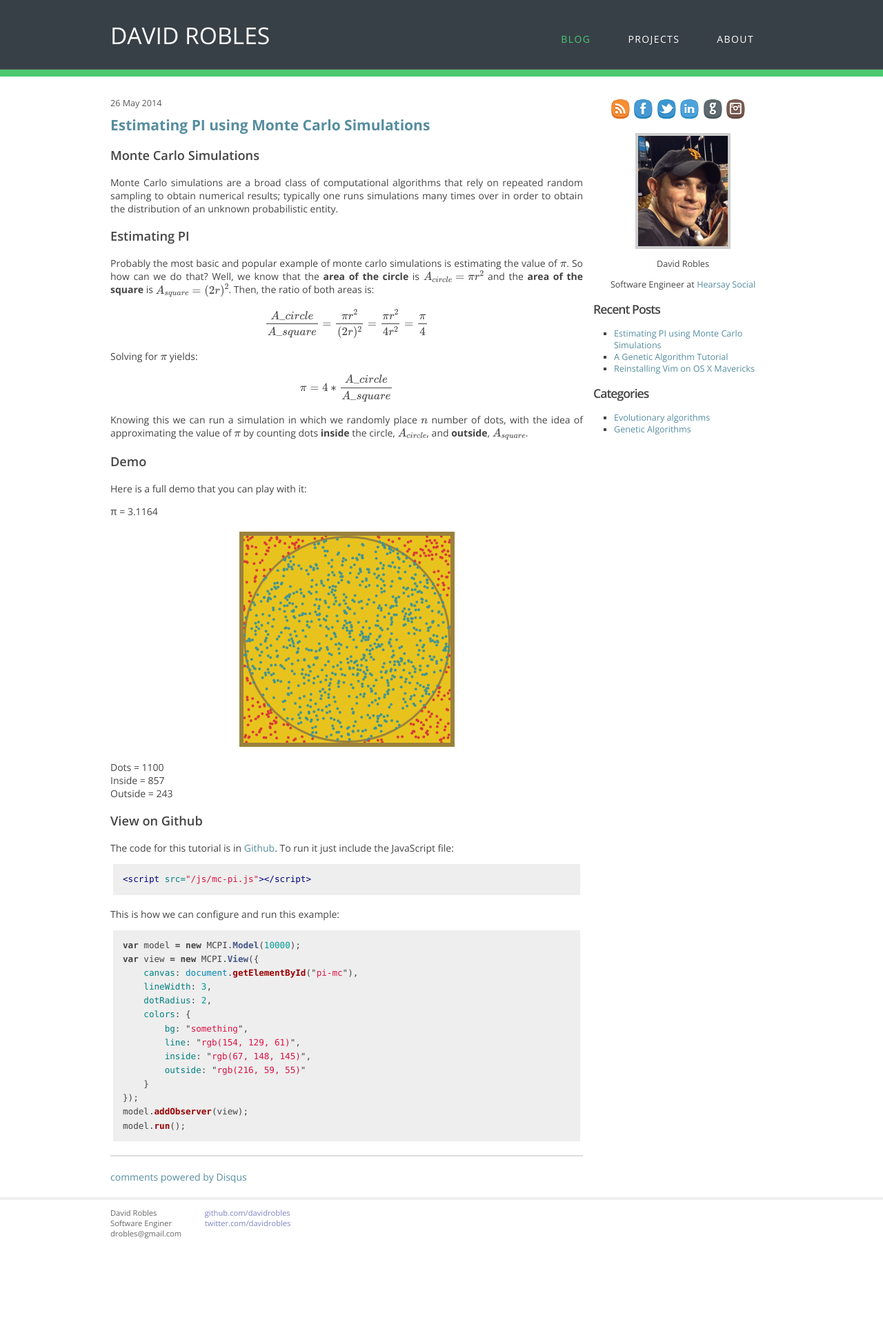
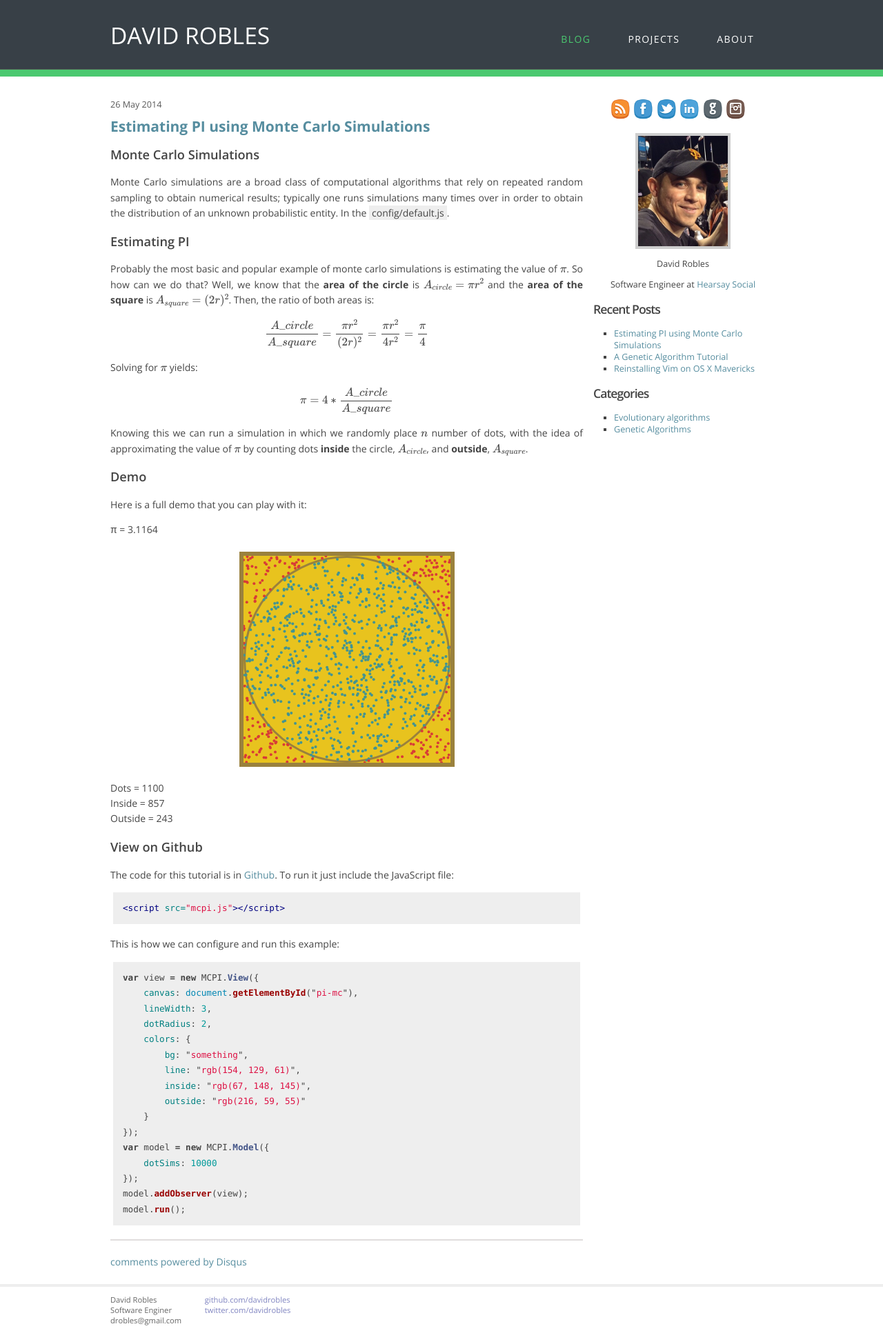
Before and after one commit to davidrobles/davidrobles.github.io, a Jekyll site: the page built from _posts/2014-06-05-estimating-pi-using-monte-carlo-simulations.md, in a window 1280 px wide. Shown: the whole page at 69% size. Built offline with Jekyll 4.4.1, drawn with Linux system fonts in a browser that asks for light colours; Markdown is read by kramdown in place of the engine named in the settings; formulas are drawn with MathJax 3; comment, search, counter and statistics services are not loaded; before the commit the page ends 1807 px from its top, so only the background shows below that.

Commit message:
change css

```diff
--- a/_posts/2014-06-05-estimating-pi-using-monte-carlo-simulations.md
+++ b/_posts/2014-06-05-estimating-pi-using-monte-carlo-simulations.md
@@ -12,7 +12,8 @@ categories: [Evolutionary algorithms, Genetic Algorithms]
 
 Monte Carlo simulations are a broad class of computational algorithms that rely on repeated random
 sampling to obtain numerical results; typically one runs simulations many times over in order to
-obtain the distribution of an unknown probabilistic entity.
+obtain the distribution of an unknown probabilistic entity. In the <span
+class="code">config/default.js</span>.
 
 ### Estimating PI
 
@@ -68,6 +68,9 @@ var view = new MCPI.View({
         inside: "rgb(67, 148, 145)",
         outside: "rgb(216, 59, 55)"
     }
+});
+var model = new MCPI.Model({
+    dotSims: 10000
 });
 model.addObserver(view);
 model.run();
--- a/css/main.scss
+++ b/css/main.scss
@@ -64,6 +64,12 @@ hr {
     margin: 20px 0px;
 }
 
+span.code {
+    background-color: $bg-code;
+    padding: 1px 4px;
+    // border: 1px solid #ccc;
+}
+
 .menu-bar {
     height: 10px;
     background-color: $bg-sec;
@@ -78,6 +84,7 @@ hr {
     float: left;
     width: 685px;
     padding: 0px 15px 20px 0px;
+    line-height: 1.6em;
     p {
         text-align: justify;
     }
```
Also changed, not shown: other parts of _posts/2014-06-05-estimating-pi-using-monte-carlo-simulations.md (+1 -2 lines).
